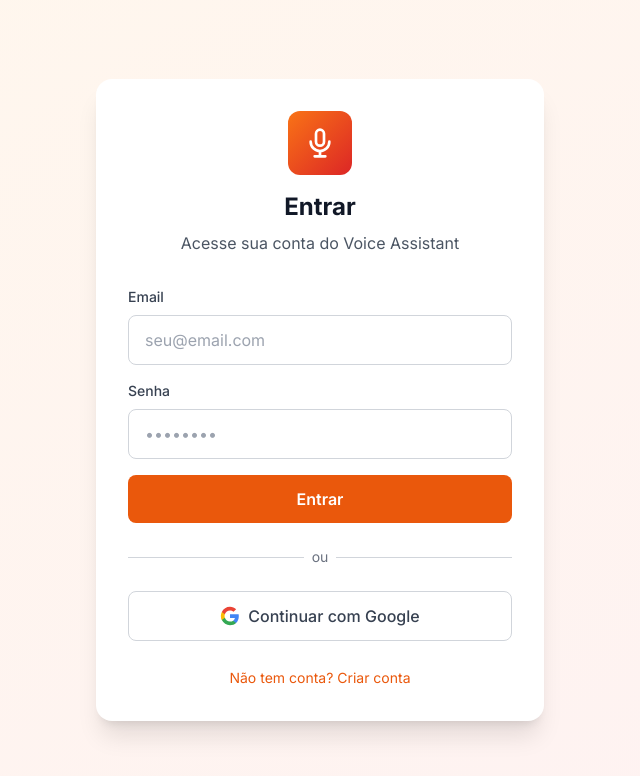
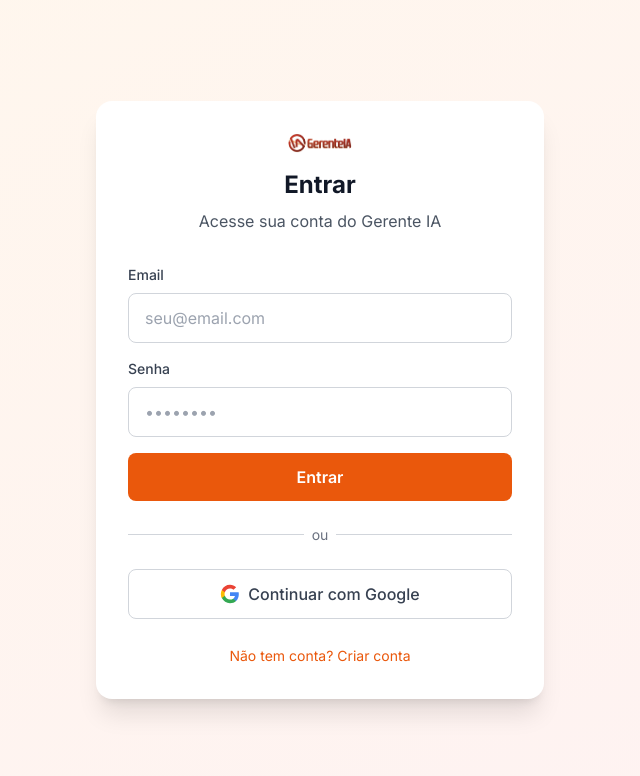
Before and after one commit to BigCorps/minhAi, a Next.js app: page /login in a window 1280 px wide. Shown: the top 776 px of the page, without its empty margins (320-960 px from the left). Built offline with nearby package versions, Linux system fonts and the light colour scheme; no server answers.

Commit message:
Update page.tsx

```diff
--- a/app/login/page.tsx
+++ b/app/login/page.tsx
@@ -3,7 +3,7 @@
 import { useState } from 'react';
 import { createClient } from '@/lib/supabase-browser';
 import { useRouter } from 'next/navigation';
-import Link from 'next/link';
+import Image from 'next/image';
 
 export default function LoginPage() {
   const [loading, setLoading] = useState(false);
@@ -45,6 +45,7 @@ export default function LoginPage() {
 
         if (error) throw error;
 
+        // Redirecionar para dashboard após login
         router.push('/dashboard');
         router.refresh();
       }
@@ -80,17 +81,19 @@ export default function LoginPage() {
         <div className="bg-white rounded-2xl shadow-xl p-8">
           {/* Logo/Header */}
           <div className="text-center mb-8">
-            <div className="w-16 h-16 bg-gradient-to-br from-orange-500 to-red-600 rounded-xl flex items-center justify-center mx-auto mb-4">
-              <svg className="w-8 h-8 text-white" fill="none" stroke="currentColor" viewBox="0 0 24 24">
-                <path strokeLinecap="round" strokeLinejoin="round" strokeWidth={2} d="M19 11a7 7 0 01-7 7m0 0a7 7 0 01-7-7m7 7v4m0 0H8m4 0h4m-4-8a3 3 0 01-3-3V5a3 3 0 116 0v6a3 3 0 01-3 3z" />
-              </svg>
-            </div>
+            <Image
+              src="/logo.png"
+              alt="Gerente IA"
+              width={64}
+              height={64}
+              className="mx-auto mb-4 rounded-xl"
+            />
             <h1 className="text-2xl font-bold text-gray-900 mb-2">
               {mode === 'login' ? 'Entrar' : 'Criar Conta'}
             </h1>
             <p className="text-gray-600">
               {mode === 'login'
-                ? 'Acesse sua conta do Voice Assistant'
+                ? 'Acesse sua conta do Gerente IA'
                 : 'Crie sua conta para começar'}
             </p>
           </div>
```
